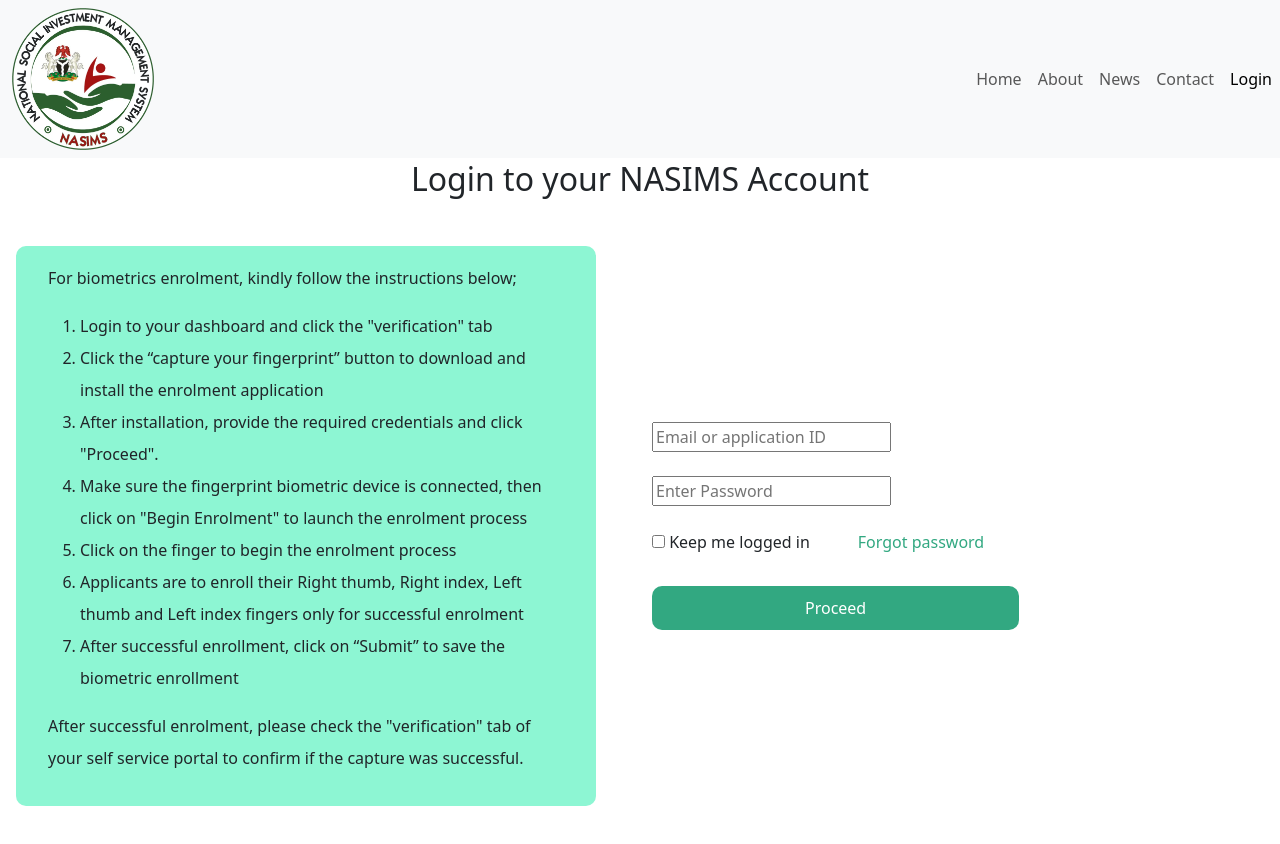
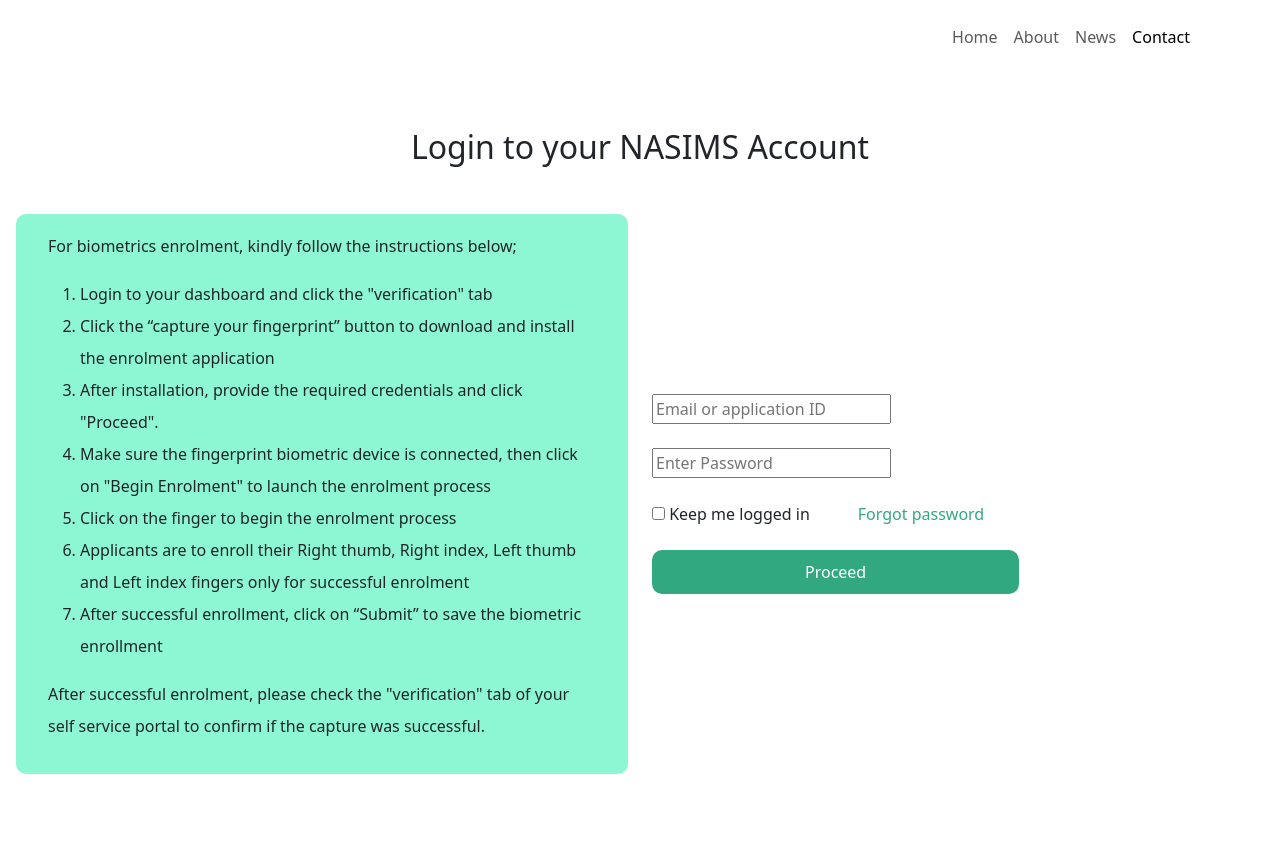
Before and after one commit to sundaygodwin007/nasims-project, a plain HTML site: page login.html in a window 1280 px wide. After the commit the page ends 822 px from the top, so only its background shows below. Drawn offline with nearby package versions, Linux system fonts and the light colour scheme.

Commit message:
completed all pages

```diff
--- a/contact.css
+++ b/contact.css
@@ -42,69 +42,29 @@ nav .navbar-nav .nav-btn {
 header {
   background-color: rgb(245, 203, 220);
   padding: 15rem 3rem 7.5rem;
-  text-align: center;
-  color: #0c0b0b;
 }
-
-/* gave the header paragraph (p) a padding left and right */
-header p {
-  padding: 0 3rem;
-}
-/* END OF HEADER */
 
 /* SECTION */
 section {
-  text-align: center;
   margin-top: 10rem;
 }
 
 section a {
-  text-decoration: none;
+  /* text-decoration: none; */
   color: rgb(10, 98, 68);
   line-height: 3rem;
 }
 
-/* END OF SECTION */
-
-/* FOOTER */
-
 /* FOOTER  */
-
 /* gave the footer a background-color of green  */
 footer {
   background-color: rgb(42, 102, 42);
   margin-top: 10rem;
 }
 
-/* moved the group class to the center and gave it a margin-top */
-.combined {
-  text-align: center;
-  margin-top: 3rem;
-}
-
-/* gave the svg icons a margin-right and color */
-.combined svg {
-  margin-right: 1.4rem;
-  color: #fff;
-}
-
-/* gave the class wraping the links a margin-bottom and a padding top */
-.combined .links {
-  margin-bottom: 1.2rem;
-  padding-top: 2.5rem;
-}
-
-/* gave the anchor tag a color and margin-right */
-.combined .links a {
-  text-decoration: none;
-  color: #fff;
-  margin-right: 1rem;
-}
-
 /*  */
 footer .combined h3 {
   padding: 2rem 1rem 5rem;
-  color: #fff;
   font-size: 1rem;
 }
 /* END OF THE FOOTER */
--- a/login.css
+++ b/login.css
@@ -1,60 +1,46 @@
-/* gave the nav bar a position of absolute */
-nav {
-  position: absolute;
-  top: 0;
+.navbar-fixed {
+  width: 100%;
+  position: fixed;
   z-index: 9;
 }
 
-/* made the lins for the navbar fixed */
-nav .links {
-  position: fixed;
-  width: 100%;
+nav .navbar-brand {
+  font-size: 1rem;
+  font-weight: bold;
+  visibility: hidden;
 }
 
-/* gave the header a relative  */
-/* header {
-  position: relative;
-} */
+nav .navbar-nav .nav-btn {
+  background-color: rgb(40, 136, 85);
+  color: rgb(212, 231, 221);
+  margin-left: 12px;
+  width: 50%;
+  margin: auto;
+}
 
 /* gave the logo a size */
 .links img {
   width: 15%;
 }
 
-/* gave the links after clicking the button on mobile a text align of center */
-.links a {
-  text-align: center;
-}
-/* END OF NAVBAR */
-
 /* SECTION */
 section {
   margin: 0 1rem;
-}
-/* gave the heading a margin-top and also moved the texts
- to the center and gave it space at the bottom*/
-section .heading {
-  margin-top: 10rem;
-  text-align: center;
-  margin-bottom: 3rem;
+  padding-top: 5rem;
 }
 
 /* moved all the text in the class of login to the
  center and gave the spaces around and also a background-color */
 section .login {
-  text-align: center;
   background-color: rgb(141, 246, 211);
   padding: 1rem 2rem;
   border-radius: 10px;
-  margin-right: 2rem;
-  margin-bottom: 3rem;
 }
 
 /* gave the section and login class order list a line
  height and text align of start */
 section .login ol,
 p {
-  text-align: start;
   line-height: 2rem;
 }
 
@@ -75,7 +61,6 @@ section .row .combined .checkbox {
 
 /* gave the anchor tag a color */
 section .combined a {
-  text-decoration: none;
   color: rgb(50, 168, 129);
 }
 
@@ -83,10 +68,7 @@ section .combined a {
 section .proceed button {
   background-color: rgb(50, 168, 129);
   border: none;
-  color: #fff;
   padding: 10px 2rem;
   width: 60%;
-  margin-top: 2rem;
-  margin-bottom: 3rem;
   border-radius: 10px;
 }
--- a/login.html
+++ b/login.html
@@ -12,11 +12,11 @@
     <title>Login</title>
   </head>
   <body>
-    <nav>
-      <div class="links">
-        <nav class="navbar navbar-expand-lg bg-body-tertiary">
-          <div class="container-fluid">
-            <img src="./images/logo.jpg" />
+    <nav class="navbar navbar-expand-lg bg-white navbar-fixed">
+      <div class="container">
+        <a class="navbar-brand" href="#"
+          ><img src="./images/logo.jpg" alt="logo" width="10%"
+        /></a>
         <button
           class="navbar-toggler"
           type="button"
@@ -28,35 +28,32 @@
         >
           <span class="navbar-toggler-icon"></span>
         </button>
-          </div>
-          <!-- this closing div coloses the div class of container-fluid -->
-
-          <div class="collapse navbar-collapse" id="navbarNavAltMarkup">
-            <div class="navbar-nav">
-              <a class="nav-link" href="index.html">Home</a>
-              <a class="nav-link" href="about.html">About </a>
-              <a class="nav-link" href="news.html">News</a>
-              <a class="nav-link" href="contact.html">Contact</a>
-              <a class="nav-link active" aria-current="page" href="login.html"
-                >Login</a
+        <div
+          class="collapse navbar-collapse justify-content-end"
+          id="navbarNavAltMarkup"
+        >
+          <div class="navbar-nav text-center">
+            <a class="nav-link pb-3" href="./index.html">Home</a>
+            <a class="nav-link pb-3" href="./about.html">About</a>
+            <a class="nav-link pb-3" href="./news.html">News</a>
+            <a
+              class="nav-link pb-3 active"
+              aria-current="page"
+              href="./contact.html"
+              >Contact</a
             >
           </div>
-            <!-- this closing div closes the class of nav bar nav -->
         </div>
-          <!-- this closing div cloases the class of collapse -->
+      </div>
     </nav>
-      </div>
-      <!-- this div closes the class of links -->
-    </nav>
-    <!-- end of the navbar -->
 
     <section>
-      <div class="heading">
+      <div class="heading text-center mt-5 mb-5">
         <h2>Login to your NASIMS Account</h2>
       </div>
       <div class="row">
         <div class="col-sm-12 col-lg-6">
-          <div class="login">
+          <div class="login mb-5 mr-5">
             <p>
               For biometrics enrolment, kindly follow the instructions below;
             </p>
@@ -110,11 +107,11 @@
               </div>
 
               <div>
-                <a href="#">Forgot password</a>
+                <a href="#" class="text-decoration-none">Forgot password</a>
               </div>
             </div>
-            <div class="proceed">
-              <button>Proceed</button>
+            <div class="proceed mb-5 mt-4">
+              <button class="text-white">Proceed</button>
             </div>
           </form>
         </div>
```
Also changed, not shown: contact.html (+17 -14 lines). Lines whose indentation alone changed are shown as unchanged.
